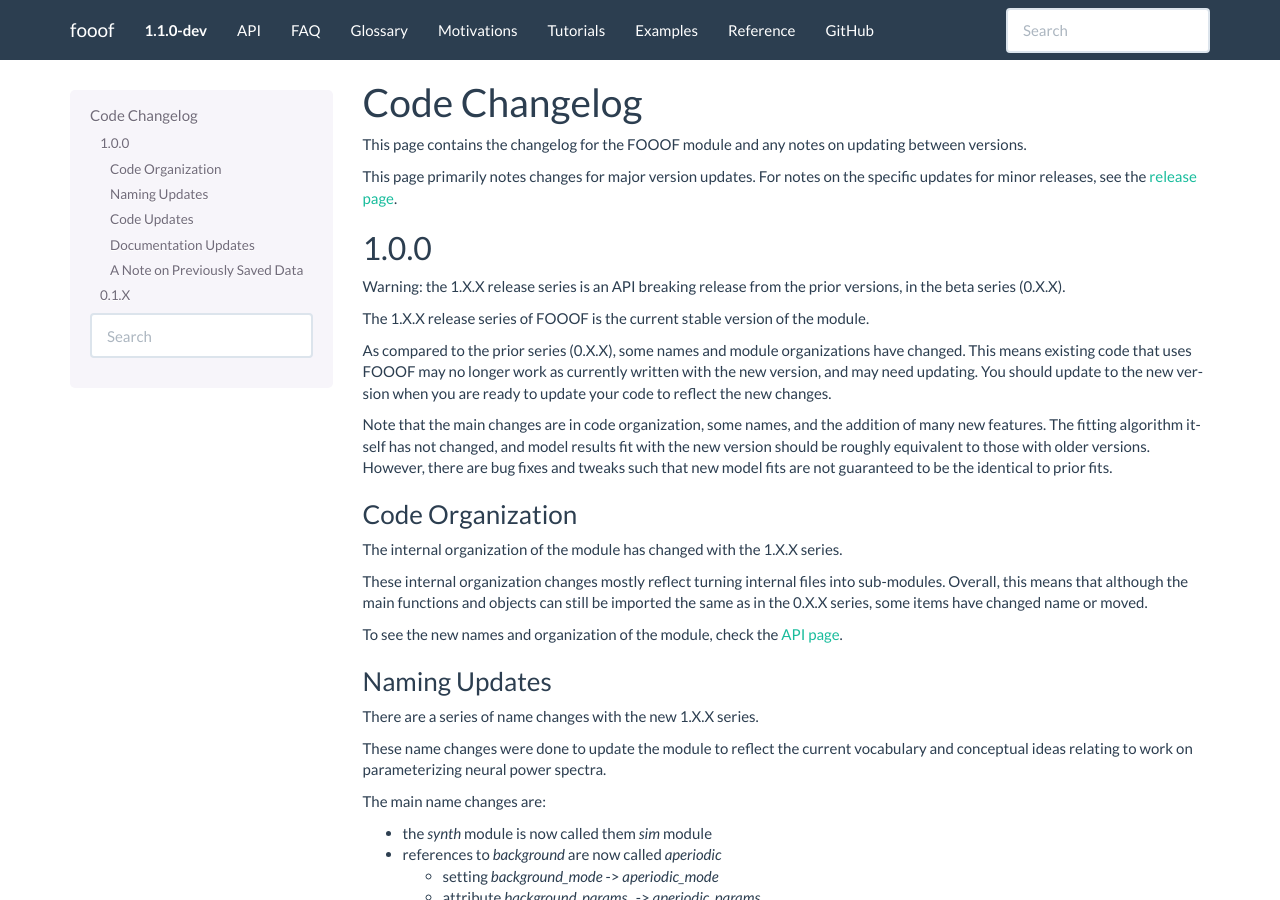
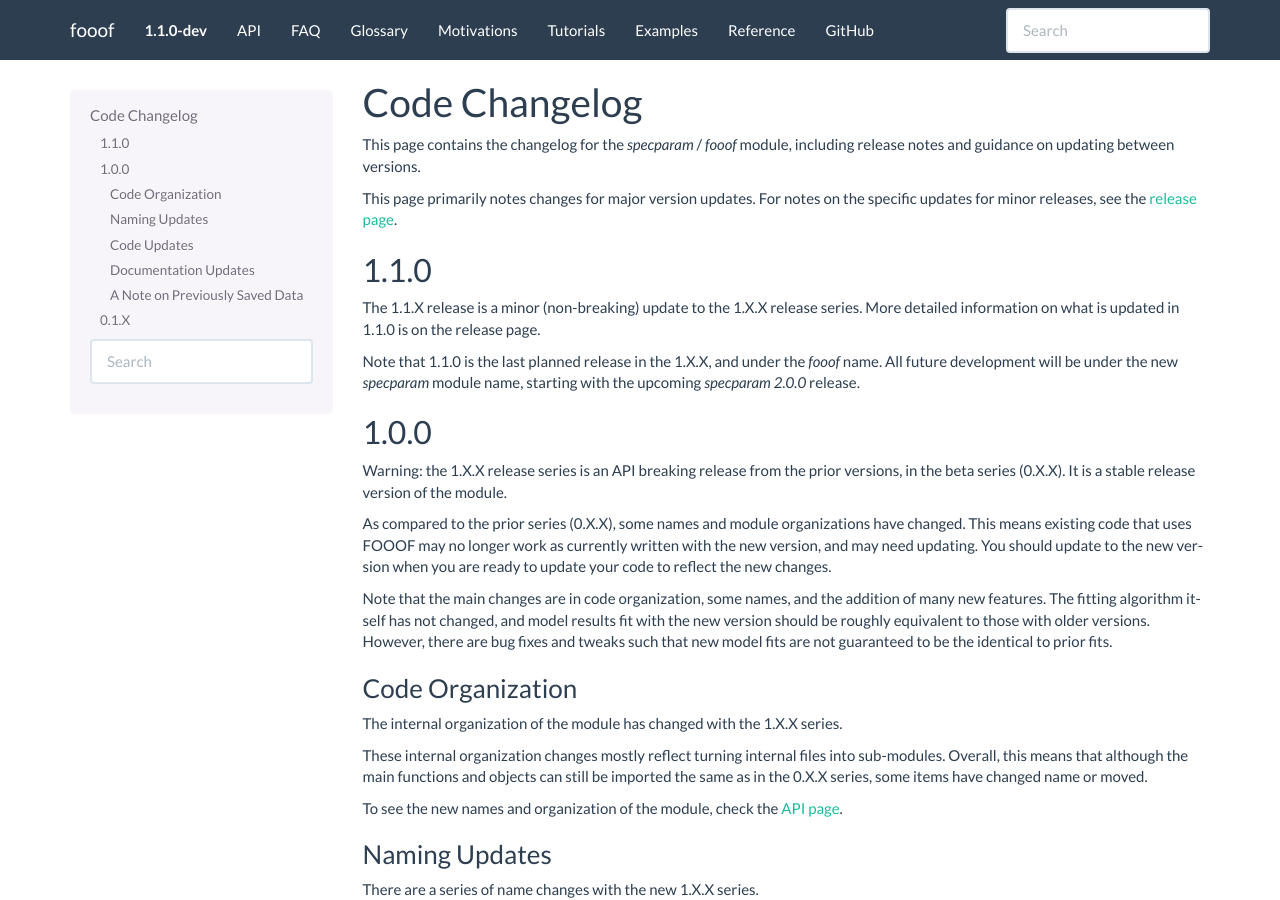
Before and after one commit to fooof-tools/fooof, a Sphinx documentation site: the page built from doc/changelog.rst, in a window 1280 px wide and 900 px high. Built offline with Sphinx 7.4.7, drawn with Linux system fonts in a browser that asks for light colours; pages that are not in the unit, such as notebooks, are missing from menus; the version number is read from the project's files by our own code.

Commit message:
update changelog for 1.1

```diff
--- a/doc/changelog.rst
+++ b/doc/changelog.rst
@@ -1,18 +1,28 @@
 Code Changelog
 ==============
 
-This page contains the changelog for the FOOOF module and any notes on updating between versions.
+This page contains the changelog for the `specparam` / `fooof` module,
+including release notes and guidance on updating between versions.
 
-This page primarily notes changes for major version updates. For notes on the specific updates
-for minor releases, see the `release page <https://github.com/fooof-tools/fooof/releases>`_.
+This page primarily notes changes for major version updates.
+For notes on the specific updates for minor releases, see the
+`release page <https://github.com/fooof-tools/fooof/releases>`_.
+
+1.1.0
+-----
+
+The 1.1.X release is a minor (non-breaking) update to the 1.X.X release series.
+More detailed information on what is updated in 1.1.0 is on the release page.
+
+Note that 1.1.0 is the last planned release in the 1.X.X, and under the `fooof` name.
+All future development will be under the new `specparam` module name, starting with
+the upcoming `specparam 2.0.0` release.
 
 1.0.0
 -----
 
 Warning: the 1.X.X release series is an API breaking release from the prior versions,
-in the beta series (0.X.X).
-
-The 1.X.X release series of FOOOF is the current stable version of the module.
+in the beta series (0.X.X). It is a stable release version of the module.
 
 As compared to the prior series (0.X.X), some names and module organizations have changed.
 This means existing code that uses FOOOF may no longer work as currently written with the
```
